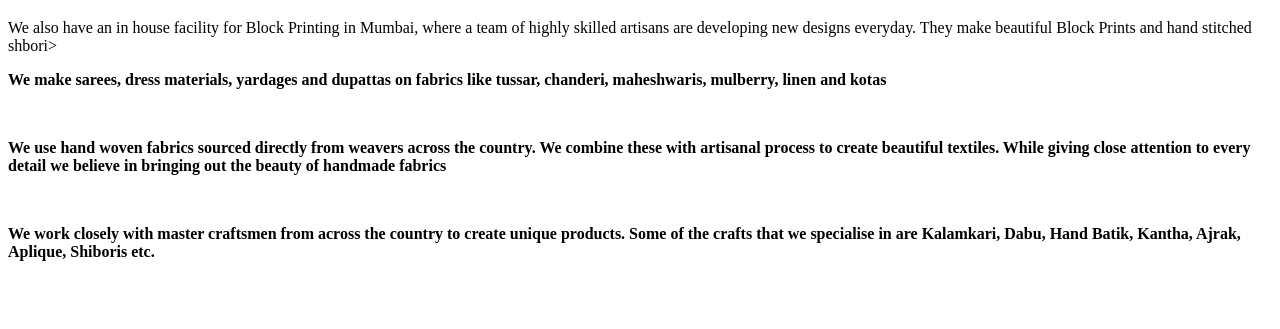
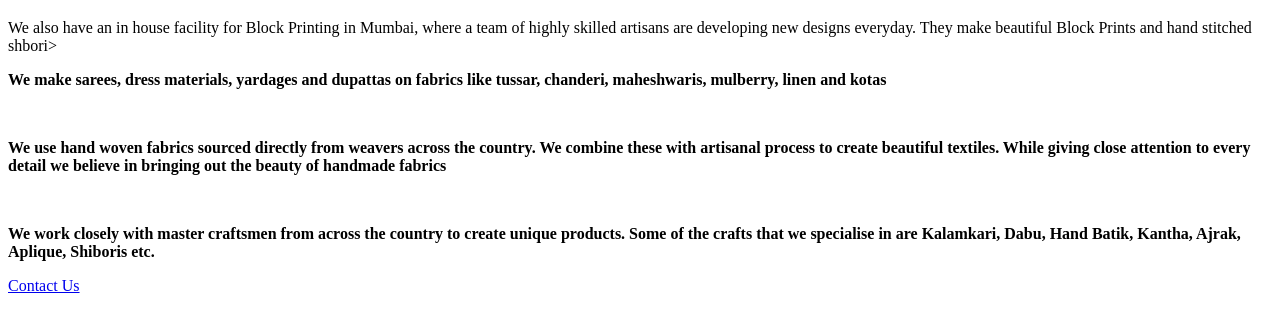
Before and after one commit to hridaan123/ext.github.io, a plain HTML site: page Second page.html in a window 1280 px wide. Shown: the part 47-376 px from the top of the page. Drawn offline with Linux system fonts and the light colour scheme.

Commit message:
Update Second page.html

```diff
--- a/Second page.html
+++ b/Second page.html
@@ -33,3 +33,6 @@ specialise in are
 Kalamkari, Dabu, Hand Batik,
 Kantha, Ajrak, Aplique,
 Shiboris etc. </p></b>
+  <a href="Contact us .html">Contact Us</a>
+  </body>
+</html>
```
